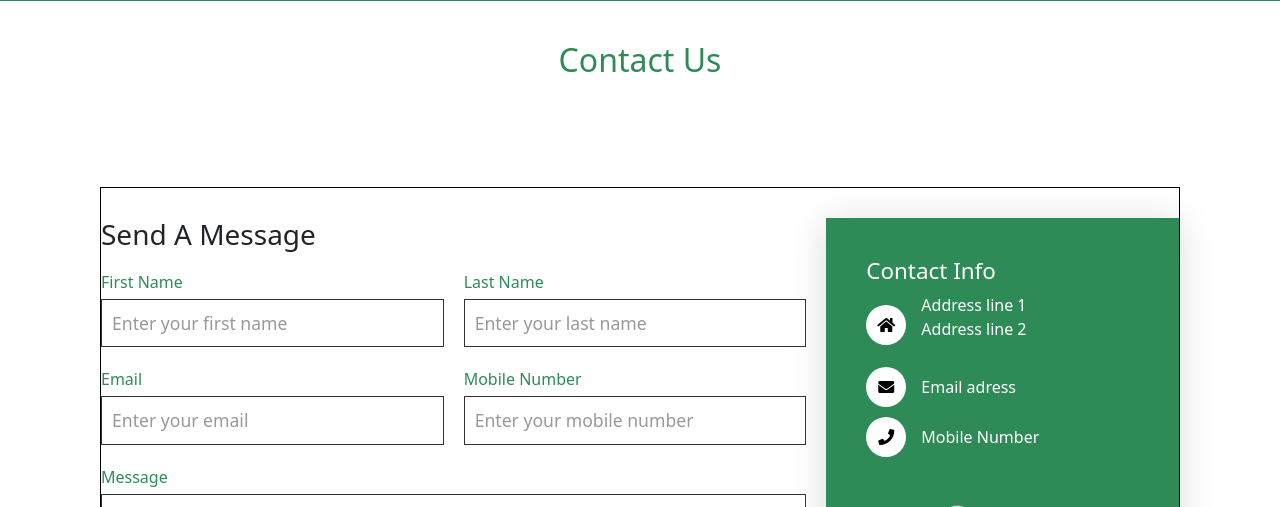
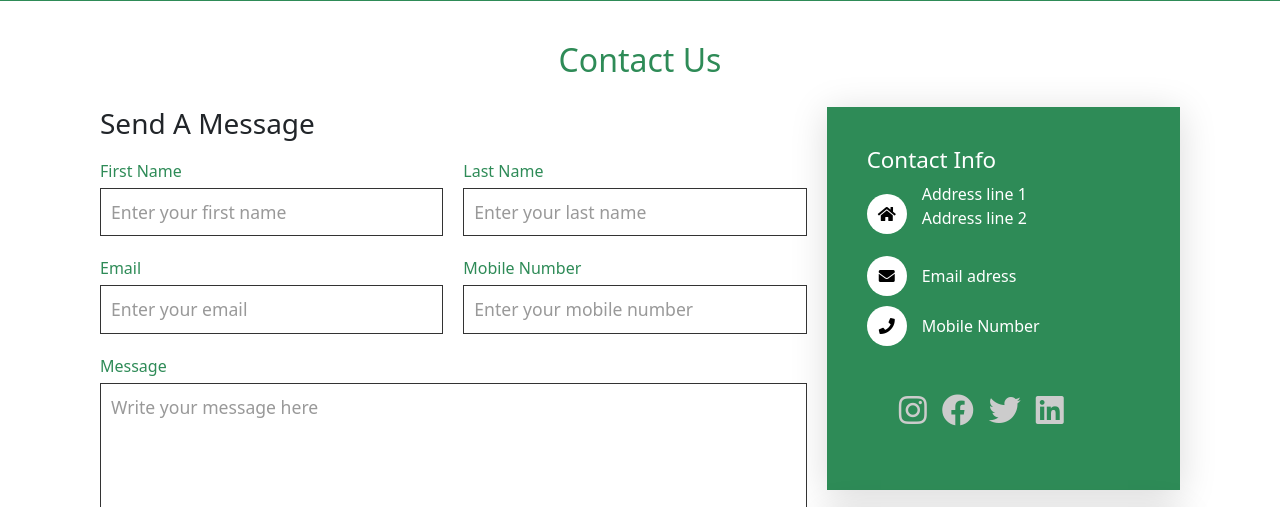
Before and after one commit to dhwanidoshi07/websiteDevelopment, a PHP site: page / in a window 1280 px wide. Shown: the part 599-1106 px from the top of the page. Run offline with PHP 8.4, Linux system fonts and the light colour scheme; some libraries are stand-ins or nearby versions.

Commit message:
Update style.css

```diff
--- a/style.css
+++ b/style.css
@@ -1,13 +1,4 @@
-.box {
-  display: flex;
-  top: 80px;
-  position: relative;
-  padding-top: 30px;
-  border-top: thin solid black;
-  border-bottom: thin solid black;
-  border-right: thin solid black;
-  border-left: thin solid black;
-}
+
 
 .box1 {
   padding-left: 300px;
@@ -413,6 +404,7 @@ body
     padding:20px;
 }
 .box{
+
     grid-template-columns: 1fr;
     grid-template-rows: auto;
     grid-template-areas:
```
